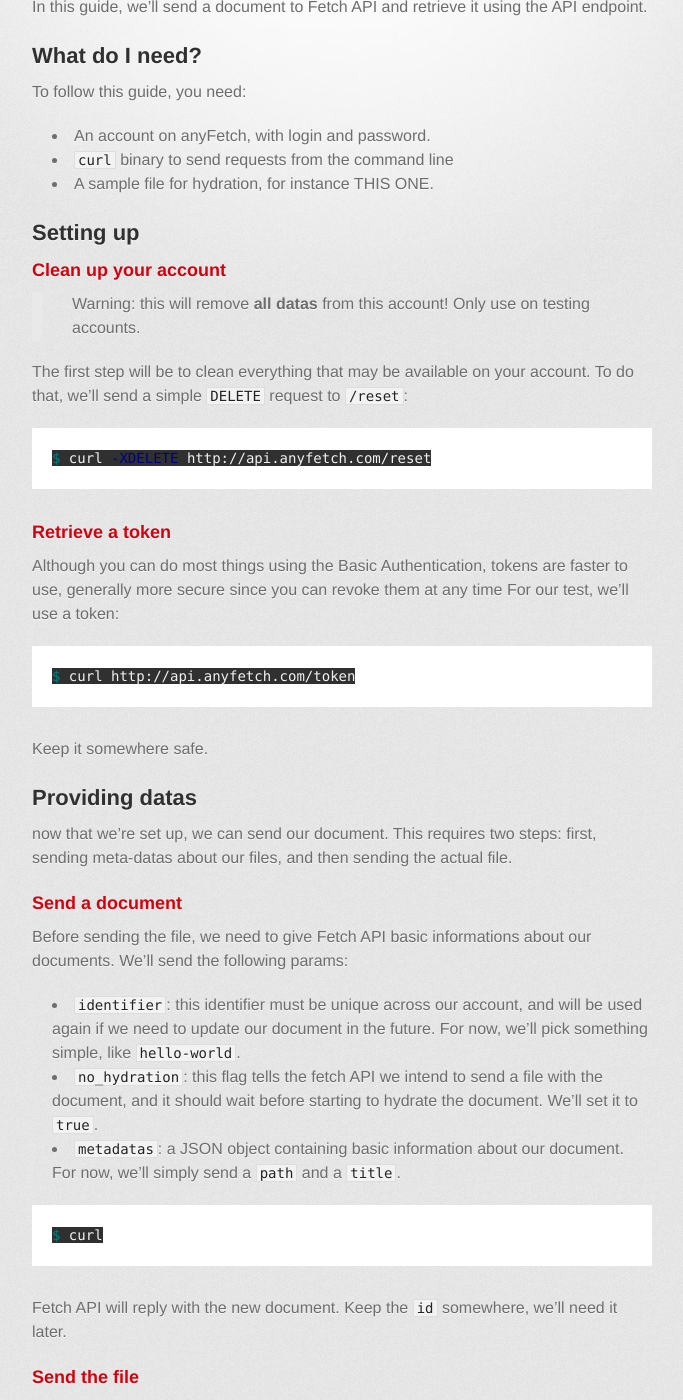
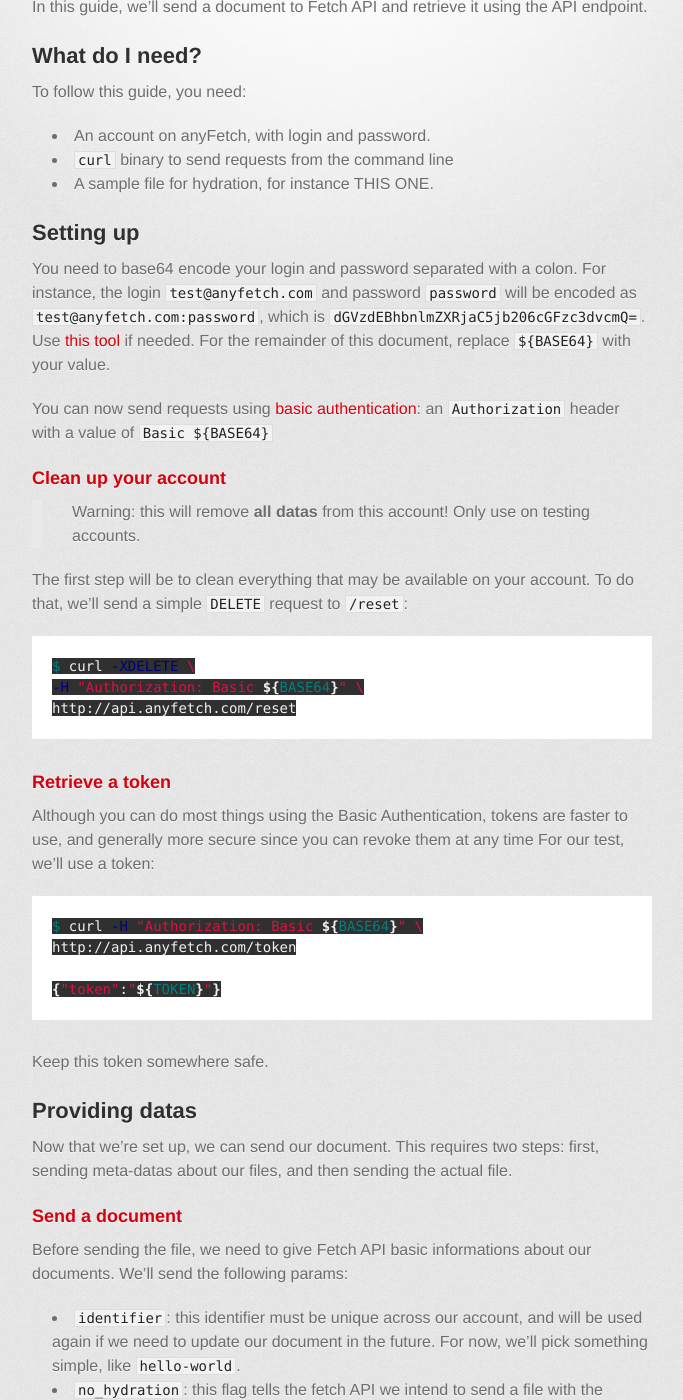
Before and after one commit to AnyFetch/developers.anyfetch.com, a Jekyll site: the page built from guides/hello-world.md, in a window 1280 px wide and 1400 px high, scrolled down 276 px. Shown: the whole window, without its empty margins (298-981 px from the left). Built offline with Jekyll 4.4.1, drawn with Linux system fonts in a browser that asks for light colours; some web fonts are replaced; Markdown is read by kramdown in place of the engine named in the settings.

Commit message:
Curl commands

````diff
--- a/guides/hello-world.md
+++ b/guides/hello-world.md
@@ -14,27 +14,38 @@
 * A sample file for hydration, for instance THIS ONE.
 
 ## Setting up
+You need to base64 encode your login and password separated with a colon.
+For instance, the login `test@anyfetch.com` and password `password` will be encoded as `test@anyfetch.com:password`, which is `dGVzdEBhbnlmZXRjaC5jb206cGFzc3dvcmQ=`.
+Use [this tool](http://www.base64encode.org/) if needed. For the remainder of this document, replace `${BASE64}` with your value.
+
+You can now send requests using [basic authentication](/authentication.html): an `Authorization` header with a value of `Basic ${BASE64}`
+
 ### Clean up your account
 > Warning: this will remove **all datas** from this account! Only use on testing accounts.
 
 The first step will be to clean everything that may be available on your account. To do that, we'll send a simple `DELETE` request to `/reset`:
 
 ```sh
-$ curl -XDELETE http://api.anyfetch.com/reset
+$ curl -XDELETE \
+-H "Authorization: Basic ${BASE64}" \
+http://api.anyfetch.com/reset
 ```
 
 ### Retrieve a token
-Although you can do most things using the Basic Authentication, tokens are faster to use, generally more secure since you can revoke them at any time
+Although you can do most things using the Basic Authentication, tokens are faster to use, and generally more secure since you can revoke them at any time
 For our test, we'll use a token:
 
 ```sh
-$ curl http://api.anyfetch.com/token
+$ curl -H "Authorization: Basic ${BASE64}" \
+http://api.anyfetch.com/token
+
+{"token":"${TOKEN}"}
 ```
 
-Keep it somewhere safe.
+Keep this token somewhere safe.
 
 ## Providing datas
-now that we're set up, we can send our document. This requires two steps: first, sending meta-datas about our files, and then sending the actual file.
+Now that we're set up, we can send our document. This requires two steps: first, sending meta-datas about our files, and then sending the actual file.
 
 ### Send a document
 Before sending the file, we need to give Fetch API basic informations about our documents. We'll send the following params:
````
